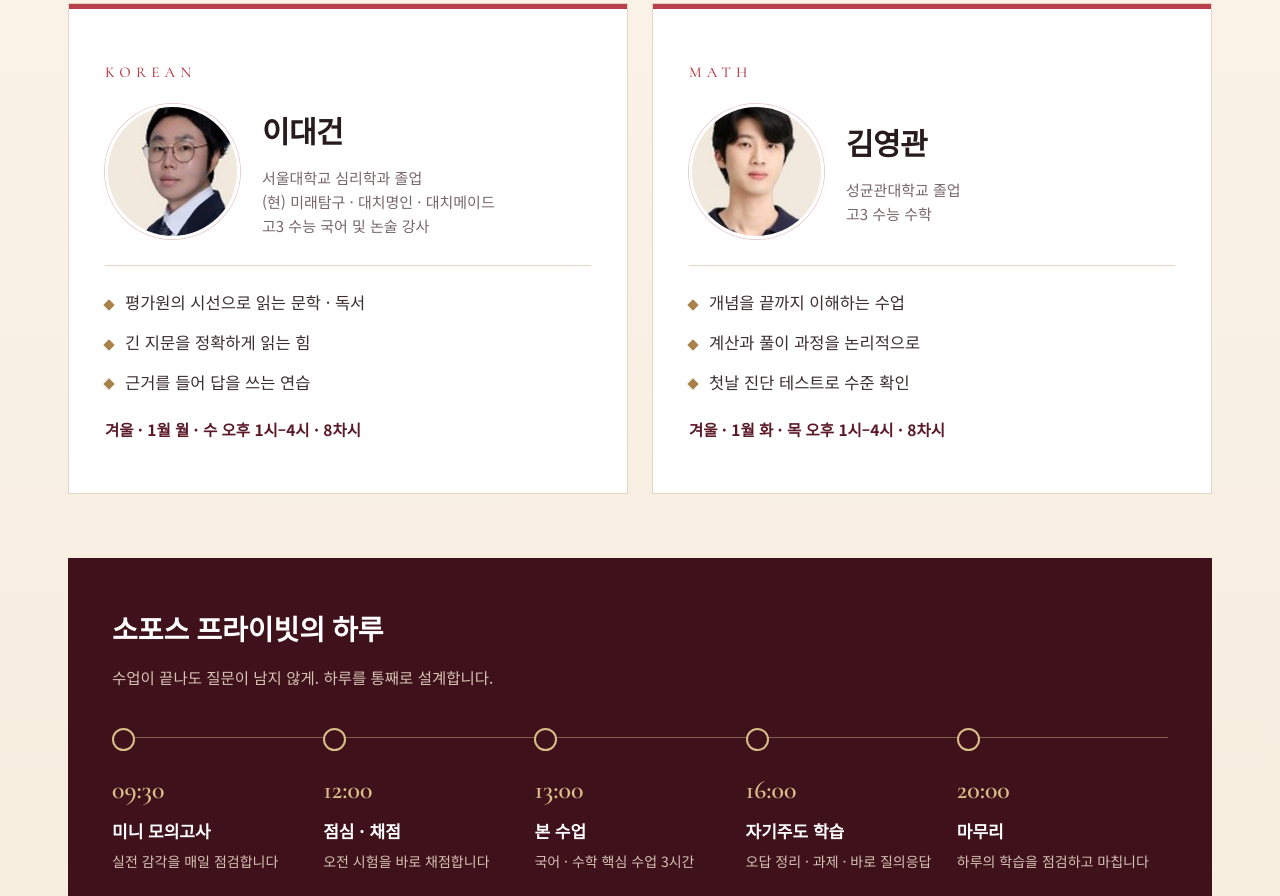
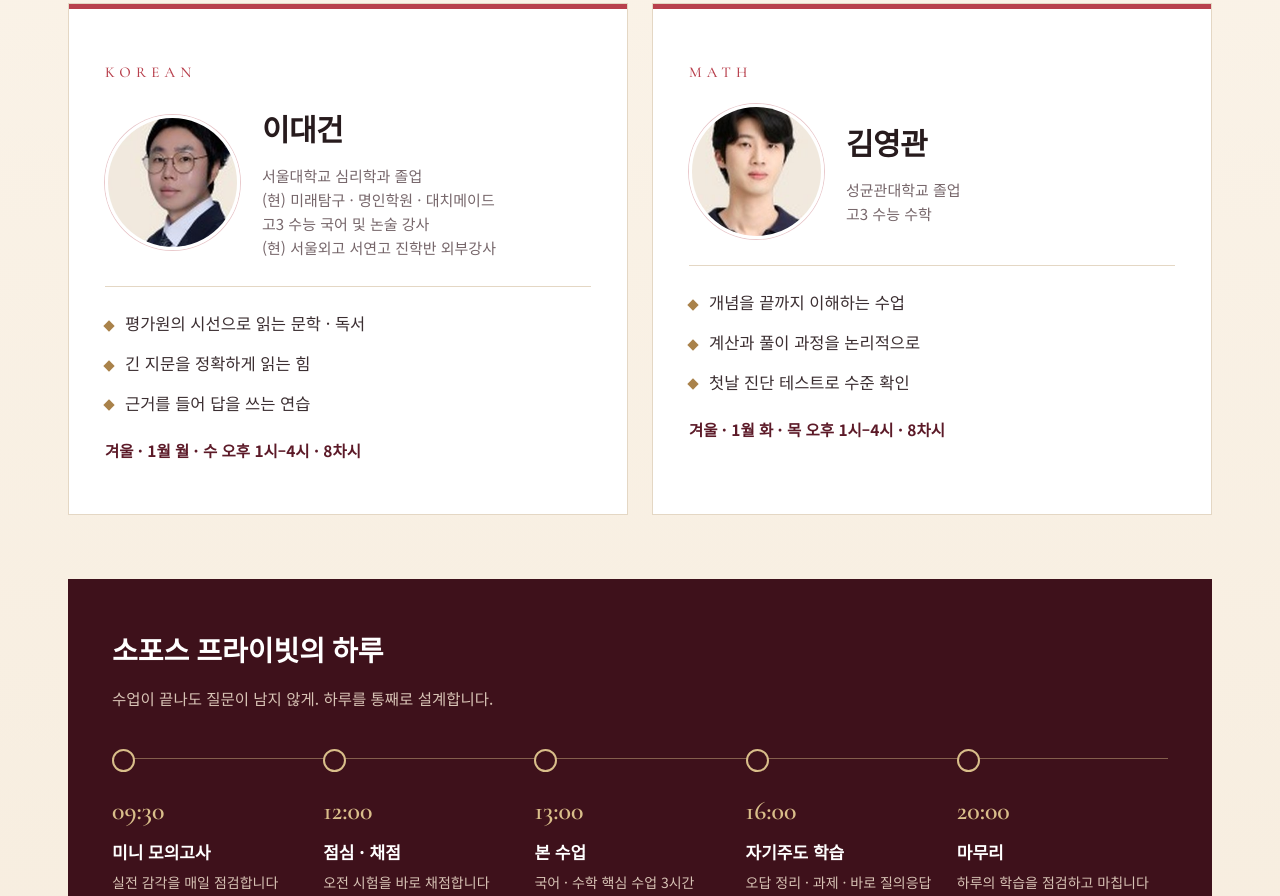
Before and after one commit to esther815/sophosedu-site, a plain HTML site: page index.html in a window 1280 px wide. Shown: the part 5371-6267 px from the top of the page. Drawn offline with nearby package versions, Linux system fonts and the light colour scheme.

Commit message:
소포스에듀: 이대건 선생님 약력 수정
Co-Authored-By: Claude Opus 5.5 <noreply@anthropic.com>
Claude-Session: https://claude.ai/code/session_01TtJRsm6gWb7JBGg7tW5ewq

```diff
--- a/index.html
+++ b/index.html
@@ -568,7 +568,7 @@ footer .bar{margin-top:56px;height:12px}
         <p class="sbj">KOREAN</p>
         <div class="row">
           <div class="ph"><img src="img/lee.jpg" alt="이대건 선생님"></div>
-          <div><h3>이대건</h3><p class="cr">서울대학교 심리학과 졸업<br>(현) 미래탐구 · 대치명인 · 대치메이드<br>고3 수능 국어 및 논술 강사</p></div>
+          <div><h3>이대건</h3><p class="cr">서울대학교 심리학과 졸업<br>(현) 미래탐구 · 명인학원 · 대치메이드<br>고3 수능 국어 및 논술 강사<br>(현) 서울외고 서연고 진학반 외부강사</p></div>
         </div>
         <ul>
           <li>평가원의 시선으로 읽는 <span class="nowrap">문학 · 독서</span></li>
@@ -728,7 +728,7 @@ footer .bar{margin-top:56px;height:12px}
         <div class="ph"><img src="img/lee.jpg" alt="이대건 선생님" style="transform:scale(1.08)"></div>
         <p class="role">소포스 프라이빗 · 국어</p>
         <h3>이대건</h3>
-        <p>서울대학교 심리학과 졸업<br>(현) 미래탐구 · 대치명인 · 대치메이드<br>고3 수능 국어 및 논술 강사</p>
+        <p>서울대학교 심리학과 졸업<br>(현) 미래탐구 · 명인학원 · 대치메이드<br>고3 수능 국어 및 논술 강사<br>(현) 서울외고 서연고 진학반 외부강사</p>
       </article>
       <article class="tm rv">
         <div class="ph"><img src="img/kim.jpg" alt="김영관 선생님" style="transform:scale(1.08)"></div>
```
